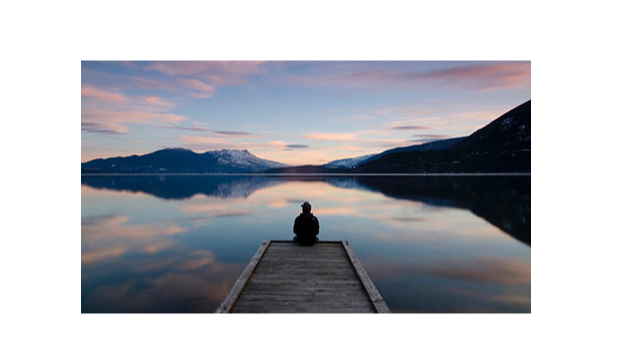
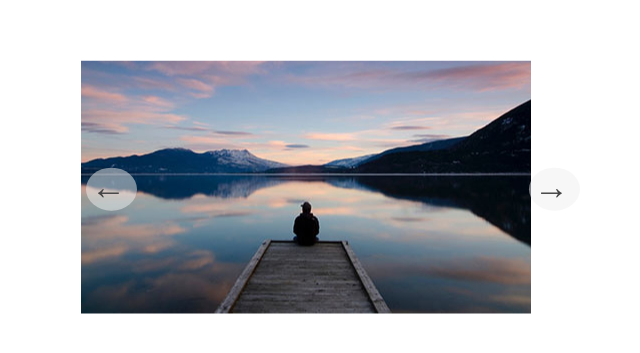
Before and after one commit to DomenicoLerose85/js-array-carousel, a plain HTML site: page index.html in a window 1280 px wide. Shown: the part 211-564 px from the top of the page, without its empty margins (239-879 px from the left). Drawn offline with Linux system fonts and the light colour scheme.

Commit message:
previous_&_next_arrows_done

```diff
--- a/index.html
+++ b/index.html
@@ -1,5 +1,6 @@
 <!DOCTYPE html>
 <html lang="en">
+
 <head>
     <meta charset="UTF-8">
     <meta http-equiv="X-UA-Compatible" content="IE=edge">
@@ -7,46 +8,49 @@
     <link rel="stylesheet" href="style.css">
     <title>Carosello Multi Array</title>
 </head>
+
 <body>
     <div class="container">
         <div class="carousel-slider">
             <div class="img-container">
-                <div class="img1 active">
+                <div class="img active">
                     <img src="./img/01.jpg" alt="Sweeden">
-                    <div class="img1-description">
+                    <div class="img-description">
                         <h3 class="sweeden-h3">Svezia</h3>
                         <p class="sweeden-p">Lorem ipsum.</p>
                     </div>
                 </div>
-                <div class="img2">
+                <div class="img">
                     <img src="./img/02.jpg" alt="Swetzerland">
-                    <div class="img2-description">
+                    <div class="img-description">
                         <h3 class="swetzerland-h3">Svizzera</h3>
                         <p class="swetzerland-p">Lorem ipsum.</p>
                     </div>
                 </div>
-                <div class="img3">
+                <div class="img">
                     <img src="./img/03.jpg" alt="England">
                     <div class="img3-description">
                         <h3 class="england-h3">Inghilterra</h3>
                         <p class="england-p">Lorem ipsum.</p>
                     </div>
                 </div>
-                <div class="img4">
+                <div class="img">
                     <img src="./img/04.jpg" alt="Germany">
-                    <div class="img4-description">
+                    <div class="img-description">
                         <h3 class="germany-h3">Germania</h3>
                         <p class="germany-p">Lorem ipsum.</p>
                     </div>
                 </div>
-                <div class="img5">
+                <div class="img">
                     <img src="./img/05.jpg" alt="Paradise">
-                    <div class="img5-description">
+                    <div class="img-description">
                         <h3 class="paradise-h3">Paradise</h3>
                         <p class="paradise-p">Lorem ipsum.</p>
                     </div>
                 </div>
             </div>
+            <div class="previous-arrow">&larr;</div>
+            <div class="next-arrow">&rarr;</div>
         </div>
     </div>
 
@@ -58,4 +62,5 @@
 
     <script src="script.js"></script>
 </body>
+
 </html>
--- a/style.css
+++ b/style.css
@@ -18,26 +18,25 @@
     transform: translate(-50%, -50%);
 }
 
-.img1.active {
+.img.active {
     height: 70%;
     display: block;
     position: relative;
 }
 
-.img2, .img3, .img4, .img5{
+.img {
     height: 70%;
     display: none;
     overflow: hidden;
-
 }
 
-.img-container .img1, .img2, .img3, .img4, .img5{
+.img-container .img {
     width: 100%;
     height: 100%;
     object-fit: cover;
 }
 
-.img1-description, .img2-description, .img3-description, .img4-description, .img5-description{
+.img-description {
     width: 40%;
     position: absolute;
     top: 77%;
@@ -57,3 +56,36 @@
     margin-right: 170px;
     line-height: 15px;
 }
+
+.previous-arrow {
+    position: absolute;
+    top: 50%;
+    transform: translateY(-50%);
+    width: 8%;
+    height: 17%;
+    font-size: 30px;
+    background-color: rgba(240, 240, 240, 0.5);
+    color: #444;
+    font-weight: bold;
+    font-size: 35px;
+    border-radius: 50%;
+    padding: 0 5px;
+    margin-left: 5px;
+}
+
+.next-arrow {
+    position: absolute;
+    top: 50%;
+    left: 70%;
+    transform: translateY(-50%);
+    width: 8%;
+    height: 17%;
+    font-size: 30px;
+    background-color: rgba(240, 240, 240, 0.5);
+    color: #444;
+    font-weight: bold;
+    font-size: 35px;
+    border-radius: 50%;
+    padding: 0 5px;
+    margin-right: 5px;
+}
```
